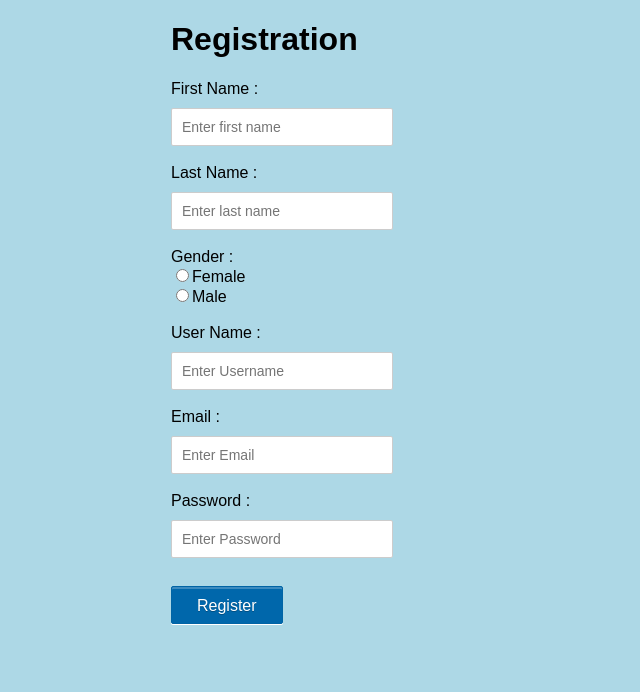
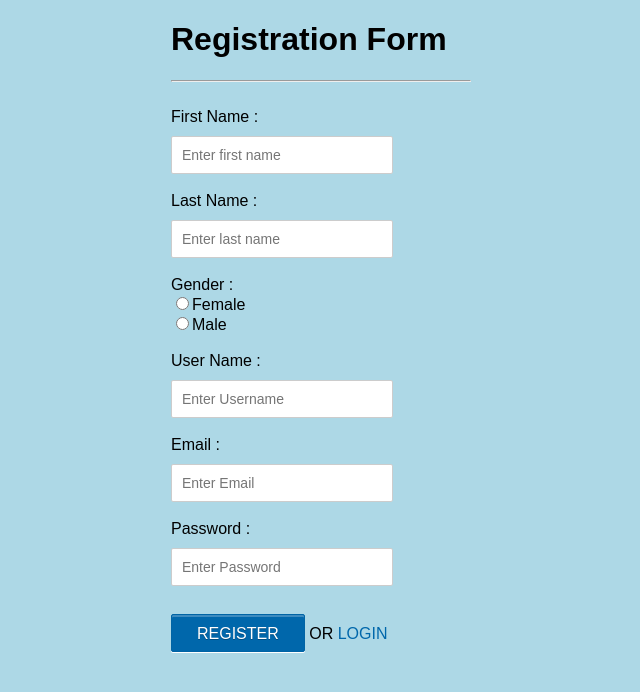
Before and after one commit to SushobhanAgrawal/Project_final, a PHP site: template view/register.php in a window 1280 px wide. Shown: the top 692 px of the page, without its empty margins (319-959 px from the left). Run offline with PHP 8.4, Linux system fonts and the light colour scheme; the template is opened without the code that fills it, so the values that code supplies are empty.

Commit message:
improved view of registration page

```diff
--- a/view/register.php
+++ b/view/register.php
@@ -9,7 +9,7 @@ include_once("model/db.php");
 <link rel="stylesheet" href="../css/style.css" />
 </head>
 <div class="form">
-<h1>Registration</h1>
+<h1>Registration Form</h1><hr><br>
 <form name="registration" action="../index.php" method="post">
 <input type = "hidden" name="action" value="register"/>
 First Name : <input type="text" name="fname" placeholder="Enter first name" required /><br><br>
@@ -24,7 +24,7 @@ value="male">Male<br><br>
 User Name : <input type="text" name="username" placeholder="Enter Username" required /><br><br>
 Email : <br><input type="email" name="email" placeholder="Enter Email" required /><br><br>
 Password : <input type="password" name="password" placeholder="Enter Password" required /><br><br>
-<input type="submit" name="submit" value="Register" /><br>
+<input type="submit" name="submit" value="REGISTER" /> OR <a href = '../login.php'>LOGIN</a>
 </form>
 </div>
 </html>
```
